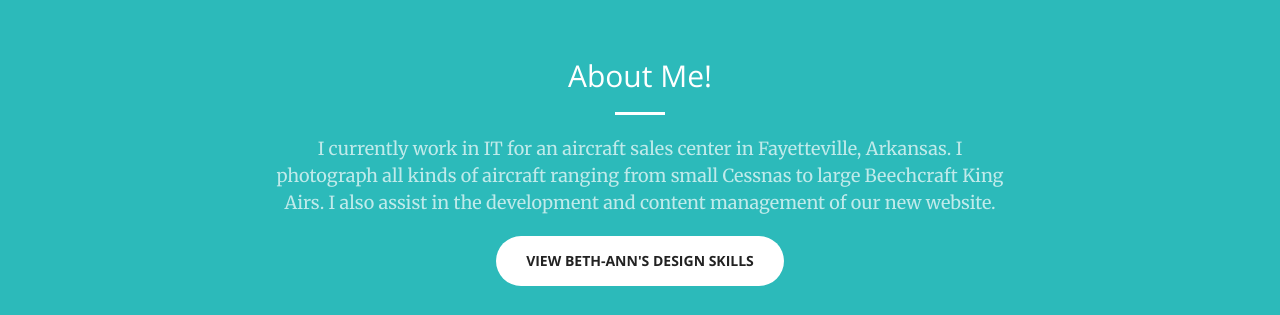
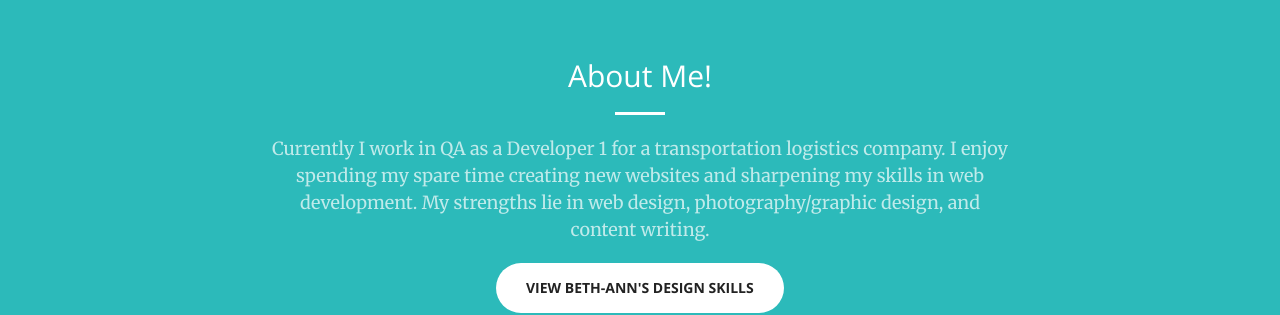
Before and after one commit to bethannfrankum/portfolio, a website: page index.html in a window 1280 px wide. Shown: the part 1020-1335 px from the top of the page. Drawn offline with nearby package versions, Linux system fonts and the light colour scheme.

Commit message:
updated content to show current employment

```diff
--- a/index.html
+++ b/index.html
@@ -62,7 +62,7 @@
                 <div class="col-lg-8 col-lg-offset-2 text-center">
                     <h2 class="section-heading">About Me!</h2>
                     <hr class="light">
-                    <p class="text-faded">I currently work in IT for an aircraft sales center in Fayetteville, Arkansas. I photograph all kinds of aircraft ranging from small Cessnas to large Beechcraft King Airs. I also assist in the development and content management of our new website. </p> <a href="#services" class="page-scroll btn btn-default btn-xl sr-button">View Beth-Ann's Design Skills</a> </div>
+                    <p class="text-faded">Currently I work in QA as a Developer 1 for a transportation logistics company. I enjoy spending my spare time creating new websites and sharpening my skills in web development. My strengths lie in web design, photography/graphic design, and content writing. </p> <a href="#services" class="page-scroll btn btn-default btn-xl sr-button">View Beth-Ann's Design Skills</a> </div>
             </div>
         </div>
     </section>
```
